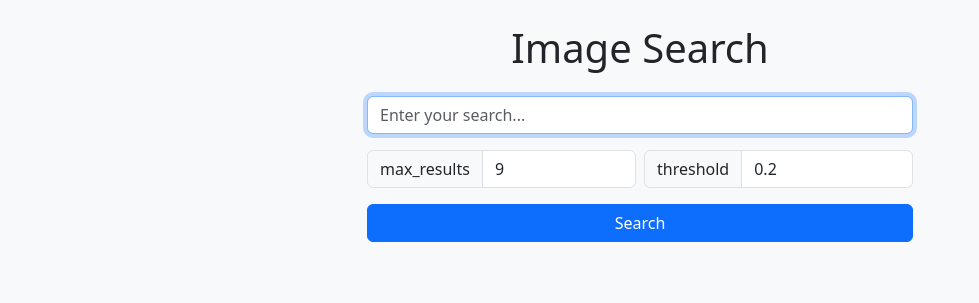
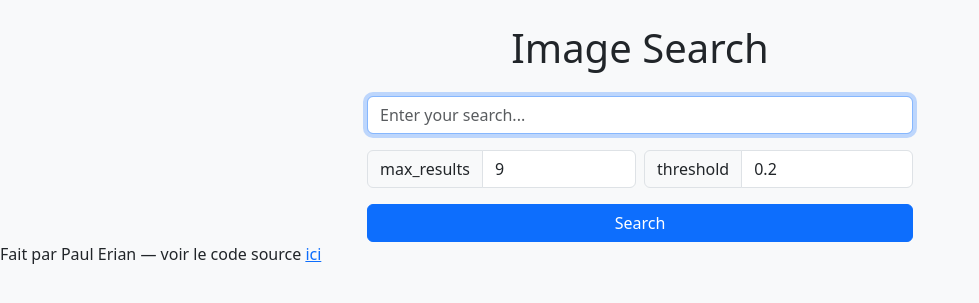
Before and after one commit to paul-erian/image-search, a FastAPI app: page / in a window 1280 px wide. Shown: the top 303 px of the page, without its empty margins (0-979 px from the left). Run offline with FastAPI, Linux system fonts and the light colour scheme.

Commit message:
add signature

```diff
--- a/app/config.py
+++ b/app/config.py
@@ -5,7 +5,7 @@ from dotenv import load_dotenv
 # chemins distant
 s3_embeddings_dir = "embeddings"
 model_name = "openai/clip-vit-base-patch32"
-
+git_url = "https://github.com/paul-erian/image-search/"
 # chemins locaux
 embeddings_dir = "../embeddings"
 embeddings_name = "clip_embeddings_20000.pt"
--- a/app/main.py
+++ b/app/main.py
@@ -5,7 +5,7 @@ from fastapi.responses import HTMLResponse
 from fastapi.staticfiles import StaticFiles
 from fastapi.templating import Jinja2Templates
 from clip_utils import load_clip
-from config import s3_embeddings_dir, model_name, embeddings_dir, embeddings_name, clip_path, image_dir, start_top_k, start_treshold, s3, bucket
+from config import s3_embeddings_dir, model_name, embeddings_dir, embeddings_name, clip_path, image_dir, start_top_k, start_treshold, s3, bucket, git_url
 from s3_data_downloader import S3DataDownloader
 from clip_image_searcher import ClipImageSearcher
 
@@ -38,7 +38,8 @@ def home(request: Request):
         {
             "request": request,
             "k": start_top_k,
-            "t": start_treshold
+            "t": start_treshold,
+            "git_url": git_url
         }
     )
 
@@ -53,5 +54,6 @@ def search_endpoint(request: Request,  k: int, t: float, q: str=Query(..., descr
         "q": q,
         "k": k,
         "t": t,
+        "git_url": git_url,
         "results": [{"filename": os.path.basename(path), "score": score} for path, score in results]
     })
--- a/app/templates/home.html
+++ b/app/templates/home.html
@@ -32,4 +32,8 @@
             </div>
         </div>
     </body>
+<footer>
+    Fait par Paul Erian — voir le code source
+    <a href="{{ git_url }}" target="_blank">ici</a>
+</footer>
 </html>
--- a/app/templates/results.html
+++ b/app/templates/results.html
@@ -70,4 +70,8 @@
         {% endif %}
     </div>
 </body>
+<footer>
+    Fait par Paul Erian — voir le code source
+    <a href="{{ git_url }}" target="_blank">ici</a>
+</footer>
 </html>
```
